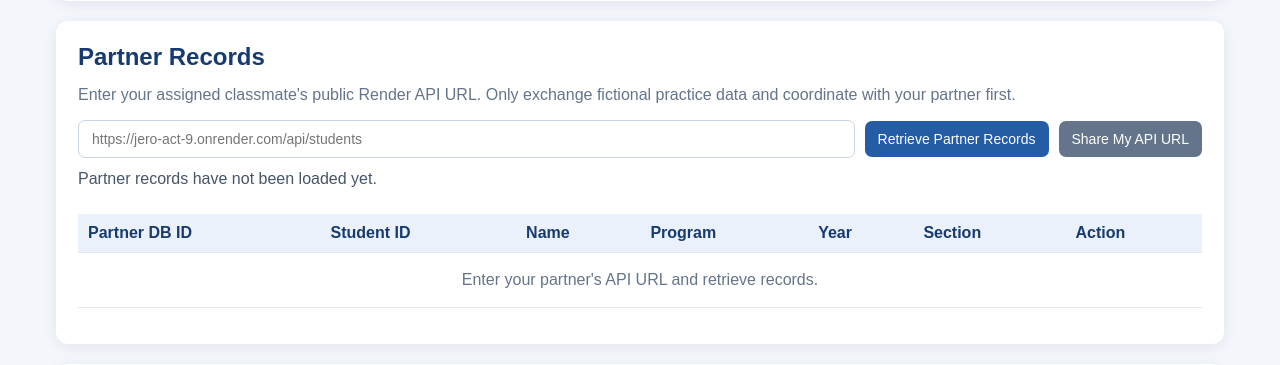
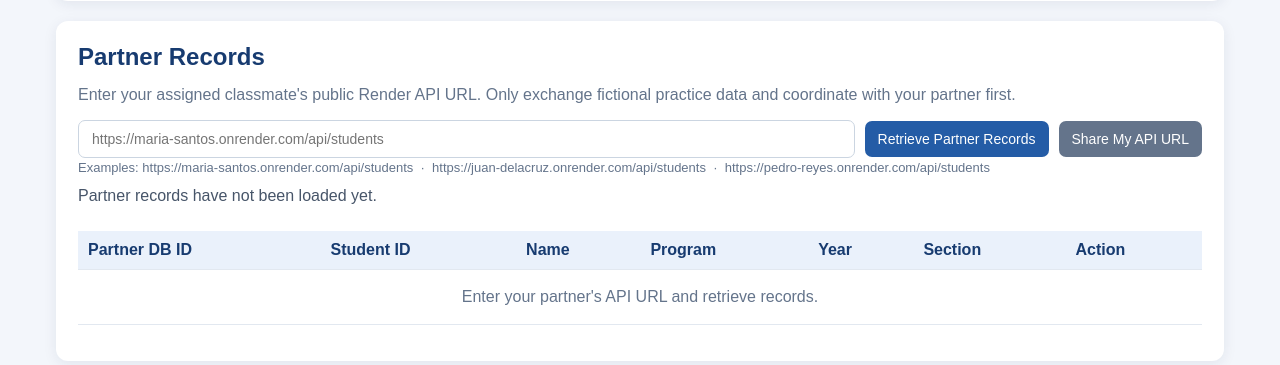
Before and after one commit to mirandamissy-cmd/miranda_act-9, a Flask app: page / in a window 1280 px wide. Shown: the part 927-1292 px from the top of the page. Run offline with Flask 3, Linux system fonts and the light colour scheme; data comes from the database, SQL or seed files in the repository.

Commit message:
Use the same fake example URLs as the partner URL placeholder

```diff
--- a/templates/index.html
+++ b/templates/index.html
@@ -97,10 +97,11 @@ td.empty{display:block;text-align:center}
     <h2>Partner Records</h2>
     <p class="sub">Enter your assigned classmate's public Render API URL. Only exchange fictional practice data and coordinate with your partner first.</p>
     <div class="actions">
-      <input id="partnerUrl" style="flex:1;min-width:250px" type="url" placeholder="https://jero-act-9.onrender.com/api/students">
+      <input id="partnerUrl" style="flex:1;min-width:250px" type="url" placeholder="https://maria-santos.onrender.com/api/students">
       <button type="button" id="loadPartnerButton">Retrieve Partner Records</button>
       <button type="button" class="secondary" id="shareButton" onclick="shareMyApi()">Share My API URL</button>
     </div>
+    <p class="sub" style="margin:2px 0 0;font-size:13px;overflow-wrap:anywhere">Examples: https://maria-santos.onrender.com/api/students &nbsp;·&nbsp; https://juan-delacruz.onrender.com/api/students &nbsp;·&nbsp; https://pedro-reyes.onrender.com/api/students</p>
     <p id="partnerStatus" class="status" role="status">Partner records have not been loaded yet.</p>
     <div class="table-wrap"><table>
       <thead><tr><th>Partner DB ID</th><th>Student ID</th><th>Name</th><th>Program</th><th>Year</th><th>Section</th><th>Action</th></tr></thead>
```
